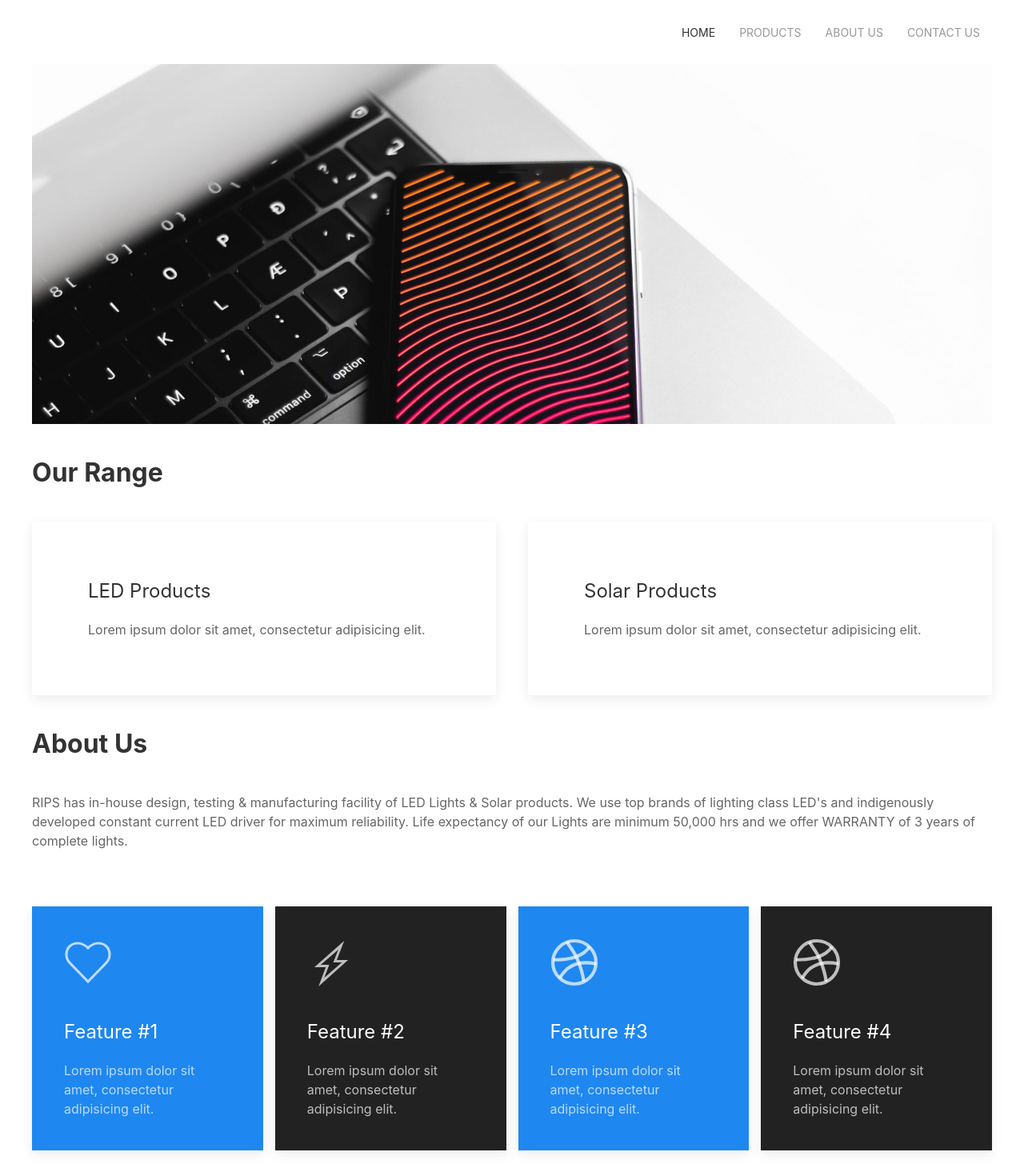
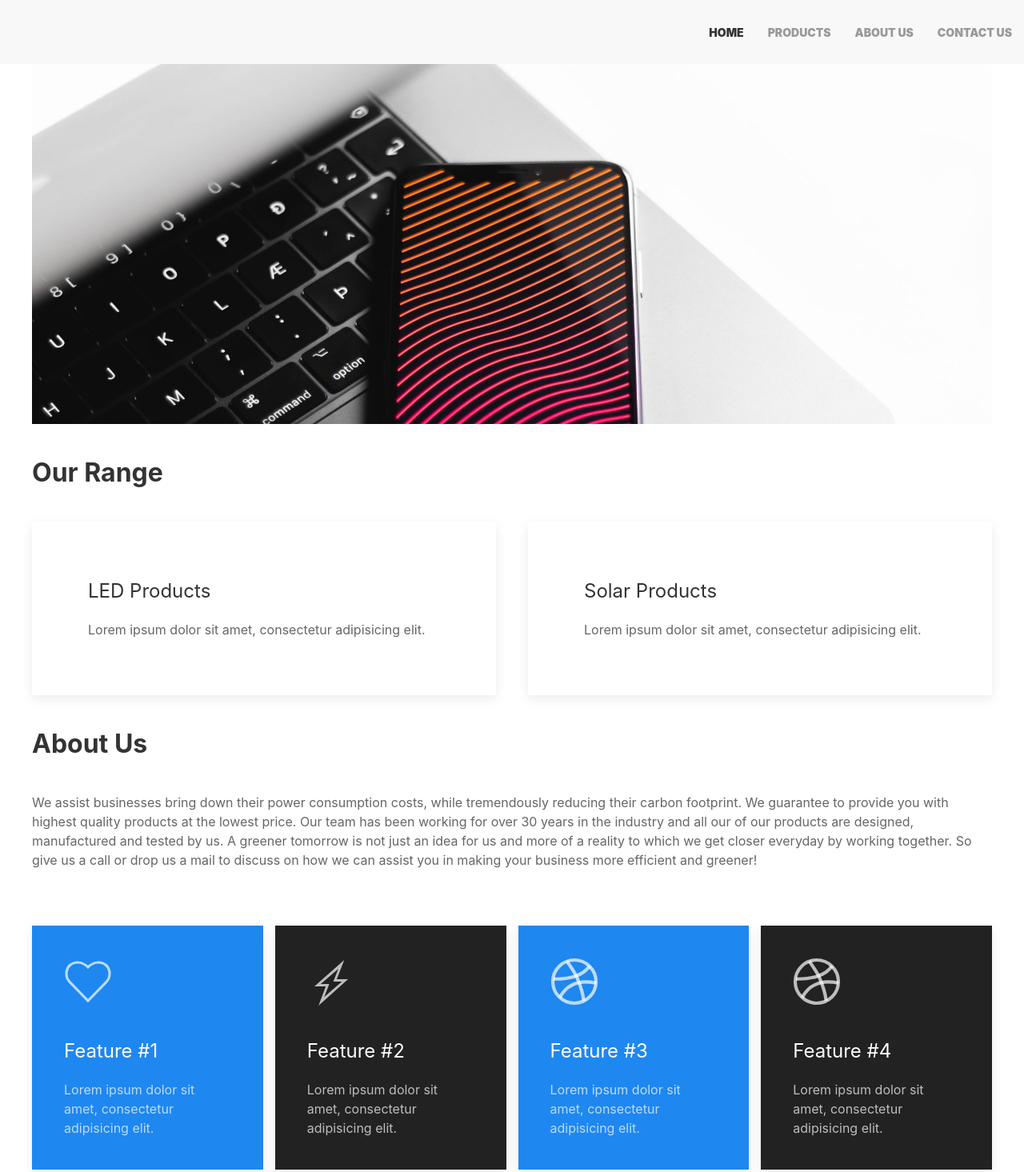
Before and after one commit to aakashagarwal6898/ripslight-website, a plain HTML site: page index.html in a window 1280 px wide. Shown: the top 1465 px of the page at 80% size. Drawn offline with Linux system fonts and the light colour scheme.

Commit message:
added the about us content

```diff
--- a/index.html
+++ b/index.html
@@ -10,24 +10,29 @@
         <link rel="stylesheet" href="stylesheets/uikit.min.css" />
         <script src="scripts/uikit.min.js"></script>
         <script src="scripts/uikit-icons.min.js"></script>
+        <link rel="stylesheet" href="stylesheets/custom-mod.css" />
+
 
     </head>
 
 
     <body>
+
+        <div  class="navbar" uk-sticky="sel-target: uk-navbar-container; cls-inactive: uk-navbar-transparent uk-dark; cls-active: uk-navbar-sticky">
+            <nav class="uk-navbar-container" uk-navbar>
+                <div class="uk-navbar-right">
+                    <ul class="uk-navbar-nav">
+                        <li  class="uk-active"><a href="#">Home</a></li>
+                        <li ><a href="#">Products</a></li>
+                        <li ><a href="#">About us</a></li>
+                        <li ><a href="#">Contact us</a></li>
+                    </ul>
+                </div>
+            </nav>
+        </div>
+
         <div class="uk-container">
-            <div uk-sticky="sel-target: uk-navbar-container; cls-active: uk-navbar-sticky uk-dark">
-                <nav class="uk-container" uk-navbar>
-                    <div class="uk-navbar-right">
-                        <ul class="uk-navbar-nav">
-                            <li class="uk-active"><a href="#">Home</a></li>
-                            <li><a href="#">Products</a></li>
-                            <li><a href="#">About us</a></li>
-                            <li><a href="#">Contact us</a></li>
-                        </ul>
-                    </div>
-                </nav>
-            </div>
+
 
             <div class="uk-position-relative uk-visible-toggle uk-light" uk-slideshow="autoplay: true; ratio: 8:3">
                 <ul class="uk-slideshow-items">
@@ -69,7 +74,9 @@
             </div>
 
             <h2 class="uk-text-bold uk-text-left uk-margin-medium">About Us</h2>
-            <p class="uk-text-left uk-text-regular">RIPS has in-house design, testing & manufacturing facility of LED Lights & Solar products. We use top brands of lighting class LED's and indigenously developed constant current LED driver for maximum reliability. Life expectancy of our Lights are minimum 50,000 hrs and we offer WARRANTY of 3 years of complete lights.</p>
+            <p class="uk-text-left uk-text-regular">We assist businesses bring down their power consumption costs, while tremendously reducing their carbon footprint.
+                We guarantee to provide you with highest quality products at the lowest price. Our team has been working for over 30 years in the industry and all our of our products are designed, manufactured and tested by us. A greener tomorrow is not just an idea for us and more of a reality to which we get closer everyday by working together.
+                So give us a call or drop us a mail to discuss on how we can assist you in making your business more efficient and greener!</p>
 
             <div class="uk-child-width-1-4@m uk-grid-small uk-grid-match uk-margin-large" uk-grid>
                 <div>
--- /dev/null
+++ b/stylesheets/custom-mod.css
@@ -0,0 +1,23 @@
+
+:root{
+    --primary_color: #2ba27c;
+    --secondary_color: #144d3a;
+    --accent1: #36ca9a;
+    --accent2: #66d8b4;
+    --accent3: #ffffff;
+
+    --text_font: 'Roboto', 'Open Sans', sans-serif;
+    --header_font:none;
+    --para_font:none;
+
+
+}
+
+.navbar{
+
+   background-color: var(--accent1);
+   font-family: var(--text_font);
+   font-weight: 900;
+
+
+}
```
Also changed, not shown: notepad.txt.
